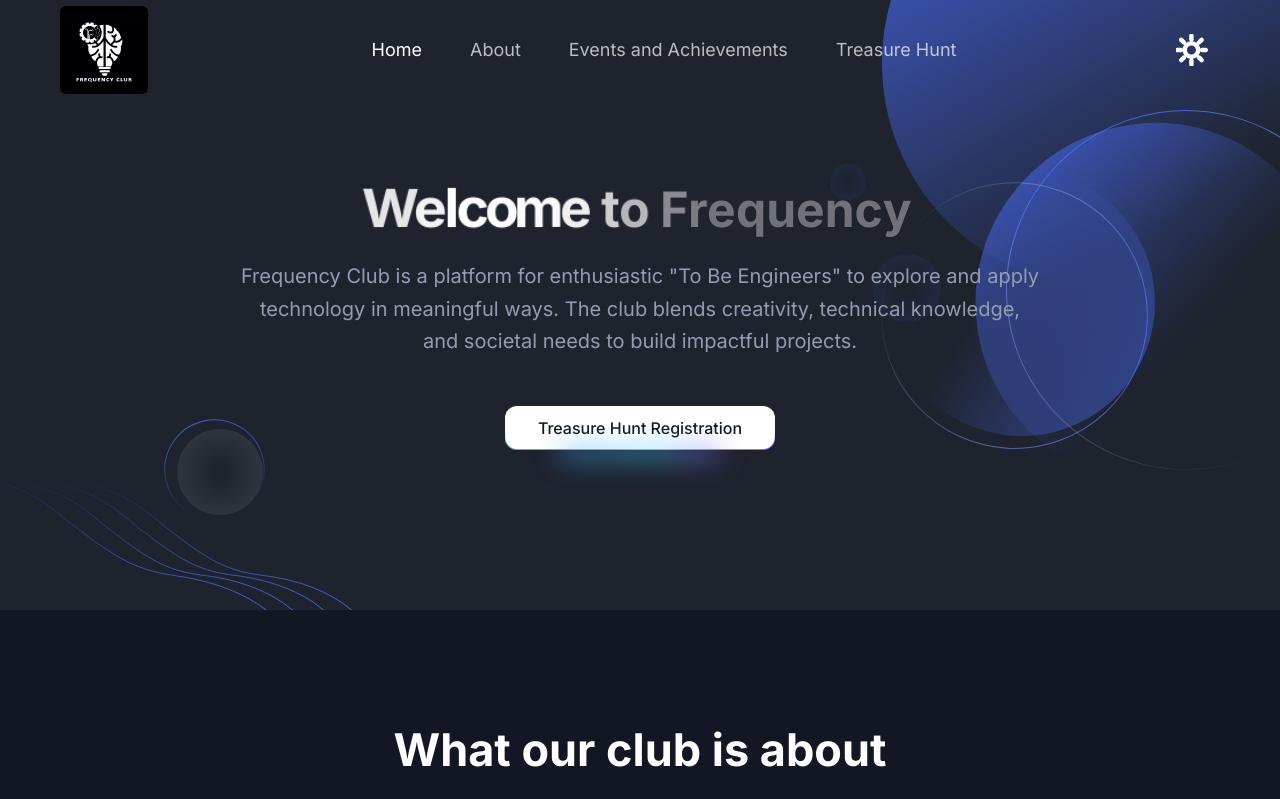
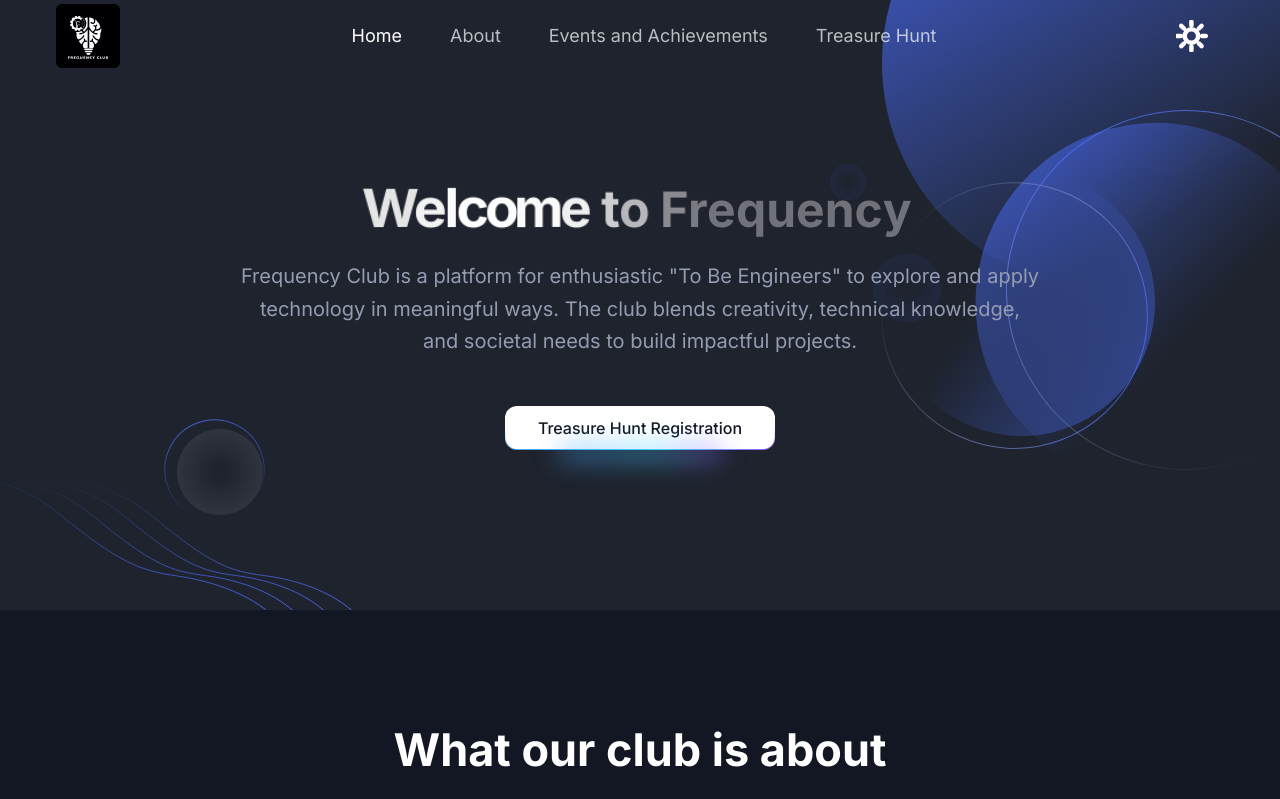
Before and after one commit to nerdylua/Frequency-website, a Next.js app: page / in a window 1280 px wide. Shown: the top 799 px of the page. Built offline with nearby package versions, Linux system fonts and the light colour scheme.

Commit message:
made header smaller

```diff
--- a/components/Header/index.tsx
+++ b/components/Header/index.tsx
@@ -151,8 +151,8 @@ const Header = () => {
         }}
       >
         <div className="container">
-          <div className="relative flex items-center justify-between py-1.5">
-            <div className="w-24 max-w-full px-1 xl:mr-4">
+          <div className="relative flex items-center justify-between py-1">
+            <div className="w-16 max-w-full px-0 xl:mr-2">
               <Link
                 href="/"
                 className={`header-logo block `}
@@ -160,15 +160,15 @@ const Header = () => {
                 <Image
                   src="/images/logo/white.svg"
                   alt="logo"
-                  width={8}
-                  height={8}
+                  width={48}
+                  height={48}
                   className="w-full dark:hidden rounded-md"
                 />
                 <Image
                   src="/images/logo/dark.svg"
                   alt="logo"
-                  width={8}
-                  height={8}
+                  width={48}
+                  height={48}
                   className="hidden w-full dark:block rounded-md"
                 />
               </Link>
@@ -176,7 +176,7 @@ const Header = () => {
             <div className="flex-1 flex justify-center">
               <nav
                 id="navbarCollapse"
-                className={`navbar w-auto rounded border-[4px] border-body-color/50 bg-white px-3 py-1 duration-300 dark:border-body-color/20 dark:bg-dark lg:visible lg:static lg:w-auto lg:border-none lg:!bg-transparent lg:p-0 lg:opacity-100 ${
+                className={`navbar w-auto rounded border-[4px] border-body-color/50 bg-white px-2 py-0.5 duration-300 dark:border-body-color/20 dark:bg-dark lg:visible lg:static lg:w-auto lg:border-none lg:!bg-transparent lg:p-0 lg:opacity-100 ${
                   navbarOpen
                     ? "absolute top-full right-0 z-30 visibility opacity-100"
                     : "absolute left-1/2 top-[120%] z-30 -translate-x-1/2 invisible opacity-0"
```
